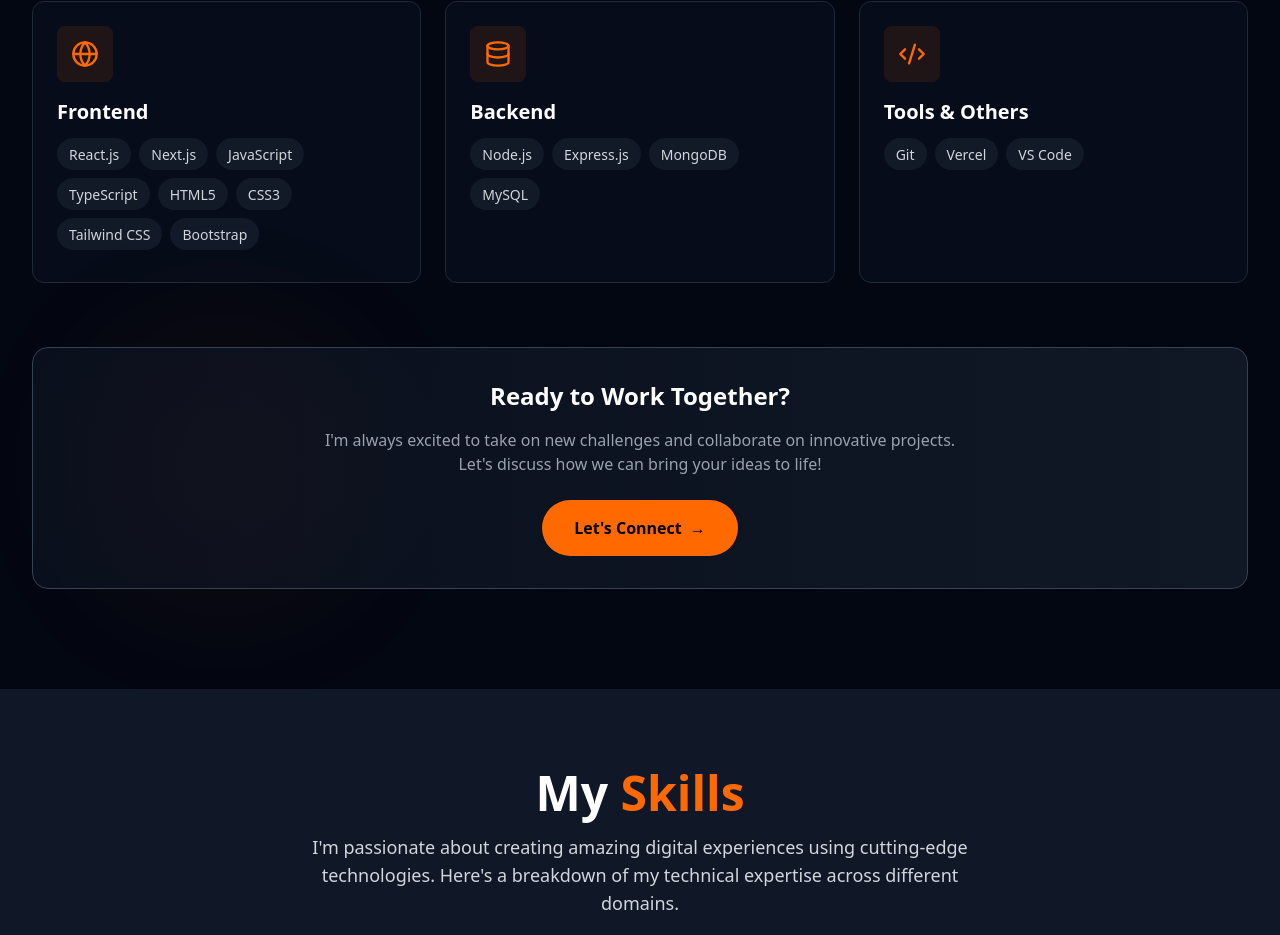
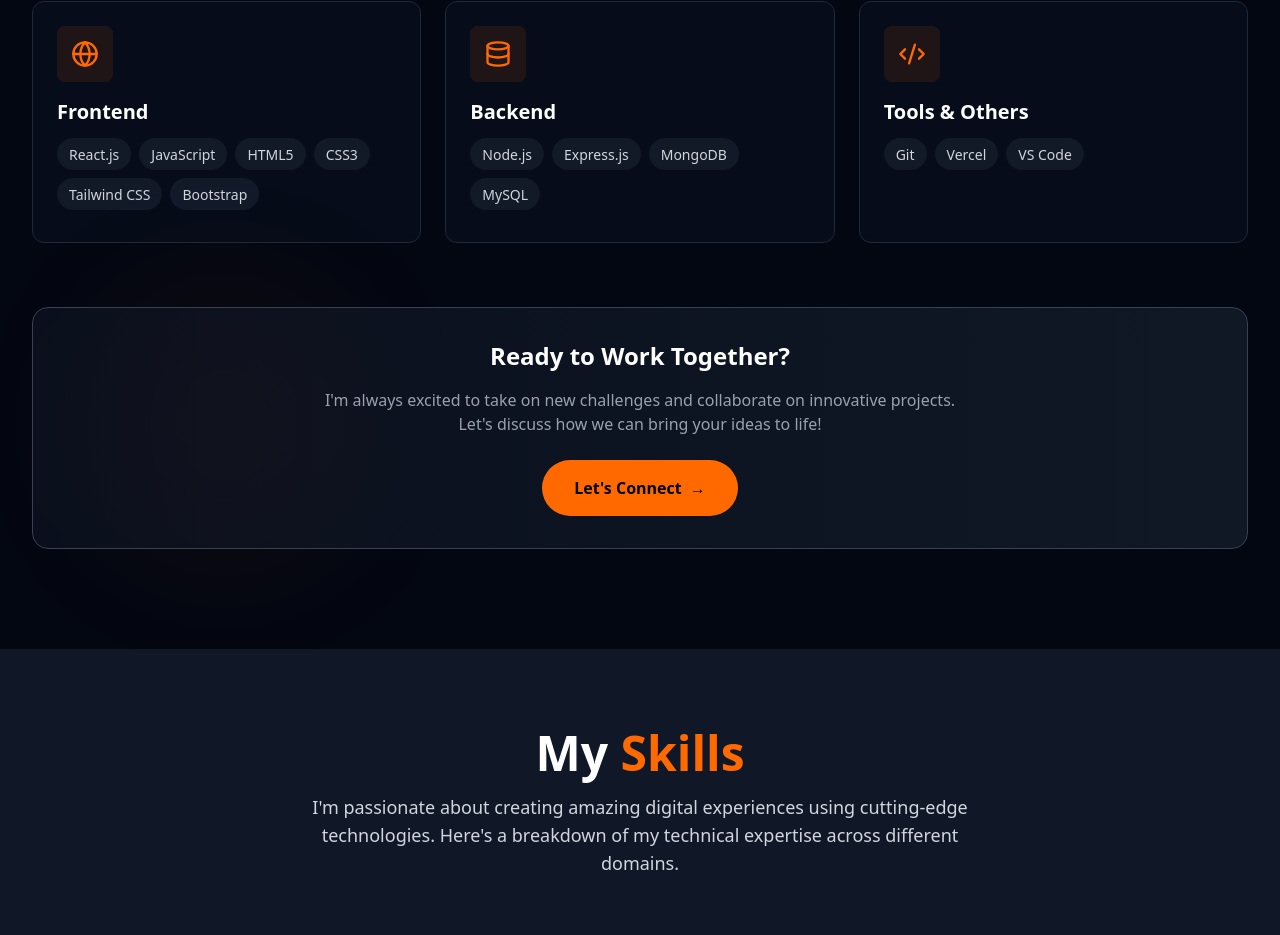
Before and after one commit to Jay09990/Portfolio, a React (Vite) app: page / in a window 1280 px wide. Shown: the part 2033-2968 px from the top of the page. Built offline with nearby package versions, Linux system fonts and the light colour scheme.

Commit message:
fixed some links and navigation problem

```diff
--- a/src/components/sections/About.jsx
+++ b/src/components/sections/About.jsx
@@ -60,7 +60,7 @@ const About = () => {
     {
       category: "Frontend",
       icon: Globe,
-      technologies: ["React.js", "Next.js", "JavaScript", "TypeScript", "HTML5", "CSS3", "Tailwind CSS", "Bootstrap"],
+      technologies: ["React.js", "JavaScript", "HTML5", "CSS3", "Tailwind CSS", "Bootstrap"],
       color: "from-blue-500 to-cyan-500"
     },
     {
--- a/src/components/sections/Hero.jsx
+++ b/src/components/sections/Hero.jsx
@@ -26,8 +26,8 @@ const Hero = () => {
   };
 
   const socialLinks = [
-    { icon: Github, href: "#", label: "GitHub" },
-    { icon: Linkedin, href: "#", label: "LinkedIn" },
+    { icon: Github, href: "https://github.com/Jay09990", label: "GitHub" },
+    { icon: Linkedin, href: "https://linkedin.com/in/jDudhrejiya090", label: "LinkedIn" },
     { icon: Mail, href: "mailto:your@email.com", label: "Email" }
   ];
 
```
Also changed, not shown: DNS/dns-records-jaydudhrejiya.me.txt (added).
